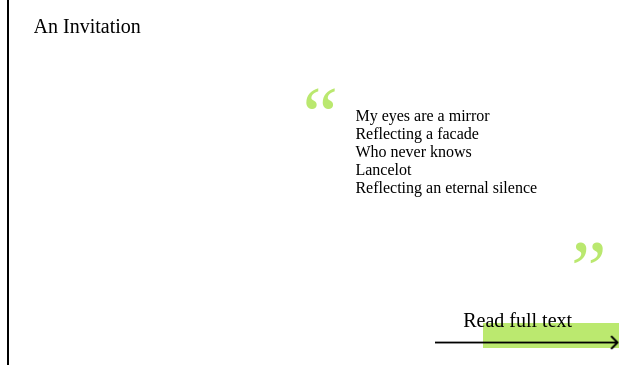
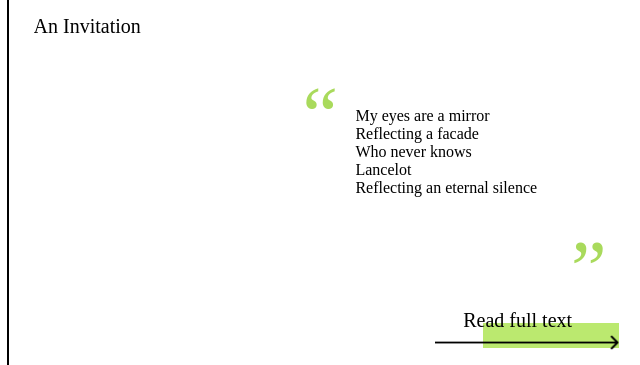
Before and after one commit to yifeiche1121/PUI-, a plain HTML site: page FP/index.html in a window 1280 px wide. Shown: the part 362-727 px from the top of the page, 640-1280 px from the left. Drawn offline with Linux system fonts and the light colour scheme; a web font is replaced by a local one.

Commit message:
Update main.css

```diff
--- a/FP/css/main.css
+++ b/FP/css/main.css
@@ -417,7 +417,7 @@ body {
   overflow: hidden;
 }
 #quote-left {
-  color: rgba(186,232,111,1);
+  color: rgb(169, 218, 92);
   position: absolute;
   top: 0px;
   left: 0px;
@@ -428,7 +428,7 @@ body {
   text-align: left;
 }
 #quote-right {
-  color: rgba(186,232,111,1);
+  color: rgb(169, 218, 92);
   position: absolute;
   top: 48%;
   right: 5%;
```
